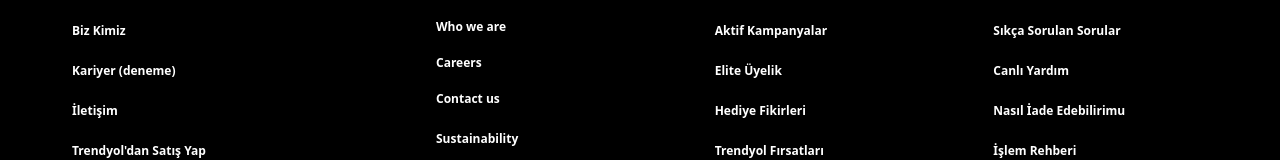
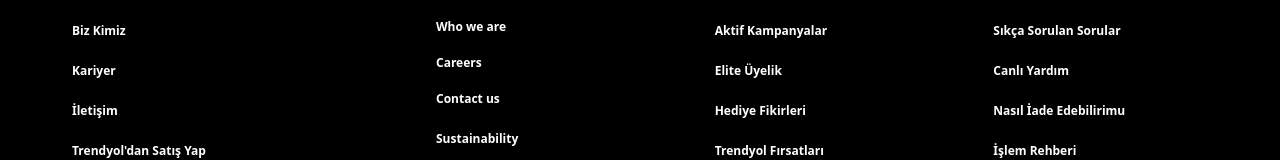
Before and after one commit to Bercanca4/Trendyol-with-React, a React (Create React App) app: page / in a window 1280 px wide. Shown: the part 2182-2342 px from the top of the page. Built offline with nearby package versions, Linux system fonts and the light colour scheme; no server answers.

Commit message:
git hataları çözüldü

```diff
--- a/src/Components/Footer.js
+++ b/src/Components/Footer.js
@@ -27,7 +27,7 @@
 
             <div className="my-4">
               <label className="text-white text-[12px] font-semibold hover:cursor-pointer ">
-                Kariyer (deneme)
+                Kariyer
               </label>
             </div>
 
```
